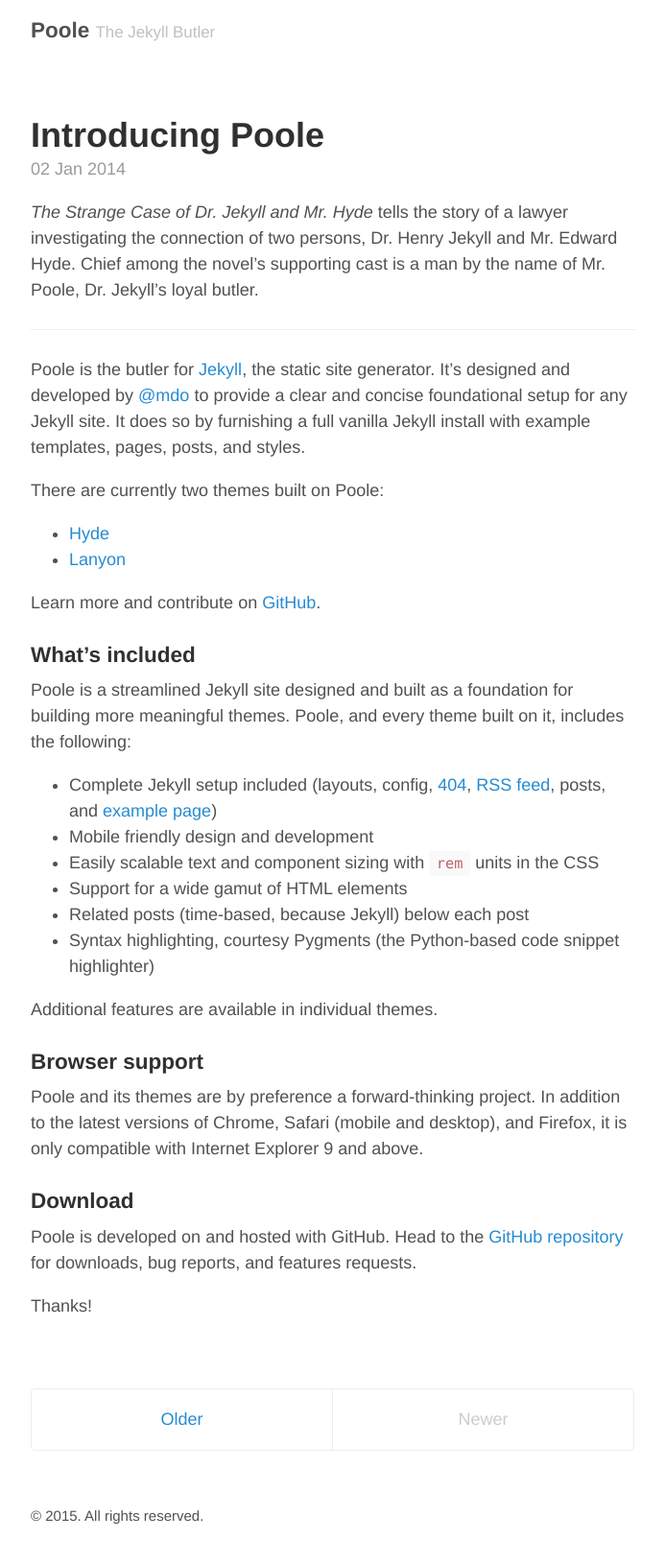
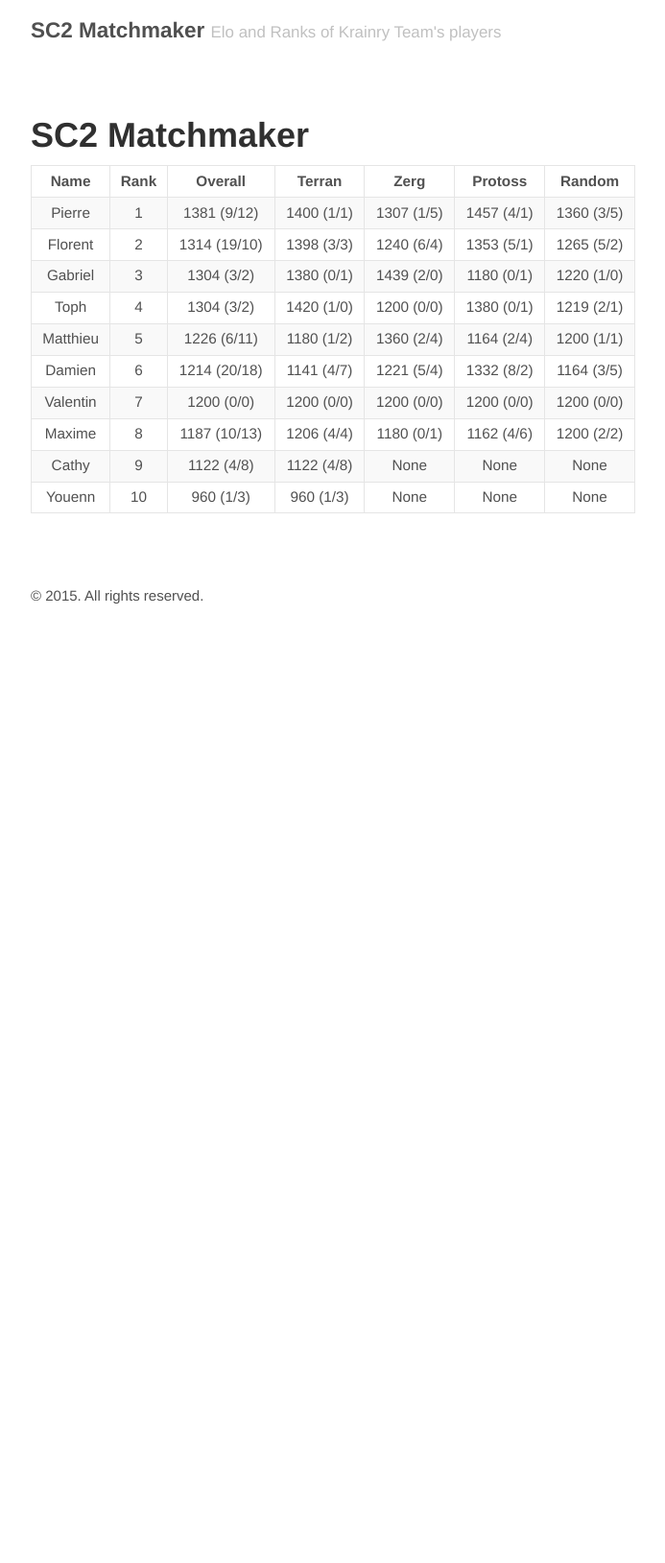
Before and after one commit to dosimont/sc2_matchmaker.site, a Jekyll site: the page built from index.md, in a window 1280 px wide. Shown: the whole page at 96% size, without its empty margins (293-986 px from the left). Built offline with Jekyll 4.4.1, drawn with Linux system fonts in a browser that asks for light colours; the list of posts is cut into pages by our own code; after the commit the page ends 900 px from its top, so only the background shows below that.

Commit message:
first commit

```diff
--- a/_config.yml
+++ b/_config.yml
@@ -5,9 +5,9 @@
 relative_permalinks: true
 
 # Setup
-title:               Poole
-tagline:             The Jekyll Butler
-url:                 http://getpoole.com
+title:               SC2 Matchmaker
+tagline:             Elo and Ranks of Krainry Team's players
+url:                 http://sc2matchmaker.github.io/
 paginate:            1
 baseurl:             ""
 
@@ -20,11 +20,11 @@
 
 # About/contact
 author:
-  name:              Mark Otto
-  url:               https://twitter.com/mdo
-  email:             markdotto@gmail.com
+  name:
+  url:
+  email:
 
 # Custom vars
-version:             2.0.0
+version:
 github:
-  repo:              https://github.com/poole/poole
+  repo:
--- /dev/null
+++ b/_layouts/sc2.html
@@ -0,0 +1,8 @@
+---
+layout: default
+---
+
+<article class="page">
+  <h1 class="page-title">{{ page.title }}</h1>
+  {{ content }}
+</article>
--- a/about.md
+++ /dev/null
@@ -1,30 +0,0 @@
----
-layout: page
-title: About
----
-
-<p class="message">
-  Hey there! This page is included as an example. Feel free to customize it for your own use upon downloading. Carry on!
-</p>
-
-In the novel, *The Strange Case of Dr. Jekyll and Mr. Hyde*, Mr. Poole is Dr. Jekyll's virtuous and loyal butler. Similarly, Poole is an upstanding and effective butler that helps you build Jekyll themes. It's made by [@mdo](https://twitter.com/mdo).
-
-There are currently two themes built on Poole:
-
-* [Hyde](http://hyde.getpoole.com)
-* [Lanyon](http://lanyon.getpoole.com)
-
-Learn more and contribute on [GitHub](https://github.com/poole).
-
-## Setup
-
-Some fun facts about the setup of this project include:
-
-* Built for [Jekyll](http://jekyllrb.com)
-* Developed on GitHub and hosted for free on [GitHub Pages](https://pages.github.com)
-* Coded with [Sublime Text 2](http://sublimetext.com), an amazing code editor
-* Designed and developed while listening to music like [Blood Bros Trilogy](https://soundcloud.com/maddecent/sets/blood-bros-series)
-
-Have questions or suggestions? Feel free to [open an issue on GitHub](https://github.com/poole/poole/issues/new) or [ask me on Twitter](https://twitter.com/mdo).
-
-Thanks for reading!
--- a/index.html
+++ /dev/null
@@ -1,33 +0,0 @@
----
-layout: default
-title: Home
----
-
-<div class="posts">
-  {% for post in paginator.posts %}
-  <article class="post">
-    <h1 class="post-title">
-      <a href="{{ site.baseurl }}{{ post.url }}">
-        {{ post.title }}
-      </a>
-    </h1>
-
-    <time datetime="{{ post.date | date_to_xmlschema }}" class="post-date">{{ post.date | date_to_string }}</time>
-
-    {{ post.content }}
-  </article>
-  {% endfor %}
-</div>
-
-<div class="pagination">
-  {% if paginator.next_page %}
-    <a class="pagination-item older" href="{{ paginator.next_page_path | prepend: site.baseurl }}">Older</a>
-  {% else %}
-    <span class="pagination-item older">Older</span>
-  {% endif %}
-  {% if paginator.previous_page %}
-    <a class="pagination-item newer" href="{{ paginator.previous_page_path | prepend: site.baseurl }}">Newer</a>
-  {% else %}
-    <span class="pagination-item newer">Newer</span>
-  {% endif %}
-</div>
--- /dev/null
+++ b/index.md
@@ -0,0 +1,17 @@
+---
+layout: sc2
+title: SC2 Matchmaker
+---
+
+| Name     | Rank | Overall      | Terran     | Zerg       | Protoss    | Random     |
+|:--------:|:----:|:------------:|:----------:|:----------:|:----------:|:----------:|
+| Pierre   | 1    | 1381 (9/12)  | 1400 (1/1) | 1307 (1/5) | 1457 (4/1) | 1360 (3/5) |
+| Florent  | 2    | 1314 (19/10) | 1398 (3/3) | 1240 (6/4) | 1353 (5/1) | 1265 (5/2) |
+| Gabriel  | 3    | 1304 (3/2)   | 1380 (0/1) | 1439 (2/0) | 1180 (0/1) | 1220 (1/0) |
+| Toph     | 4    | 1304 (3/2)   | 1420 (1/0) | 1200 (0/0) | 1380 (0/1) | 1219 (2/1) |
+| Matthieu | 5    | 1226 (6/11)  | 1180 (1/2) | 1360 (2/4) | 1164 (2/4) | 1200 (1/1) |
+| Damien   | 6    | 1214 (20/18) | 1141 (4/7) | 1221 (5/4) | 1332 (8/2) | 1164 (3/5) |
+| Valentin | 7    | 1200 (0/0)   | 1200 (0/0) | 1200 (0/0) | 1200 (0/0) | 1200 (0/0) |
+| Maxime   | 8    | 1187 (10/13) | 1206 (4/4) | 1180 (0/1) | 1162 (4/6) | 1200 (2/2) |
+| Cathy    | 9    | 1122 (4/8)   | 1122 (4/8) |None        |None        |None        |
+| Youenn   | 10   | 960 (1/3)    | 960 (1/3)  |None        |None        |None        |
```
Also changed, not shown: atom.xml (deleted, +0 -28 lines), 2 other files.
